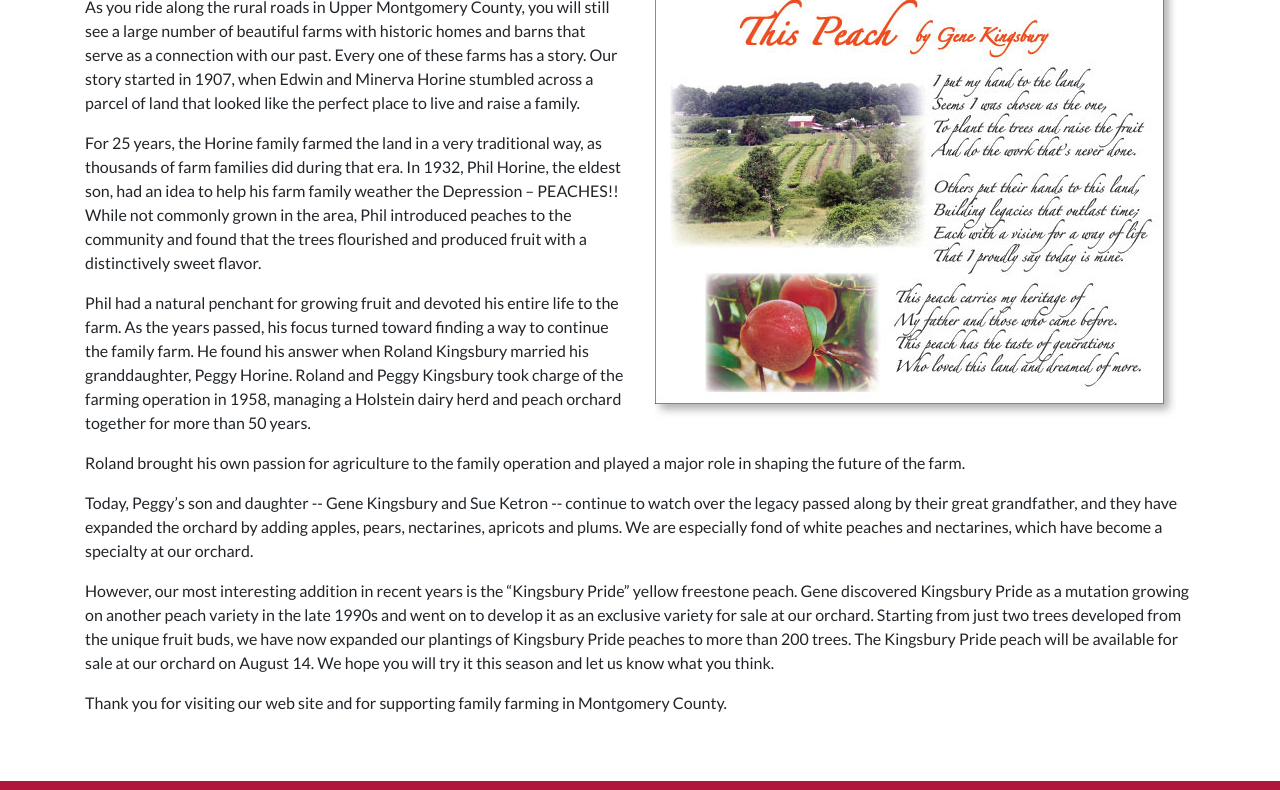
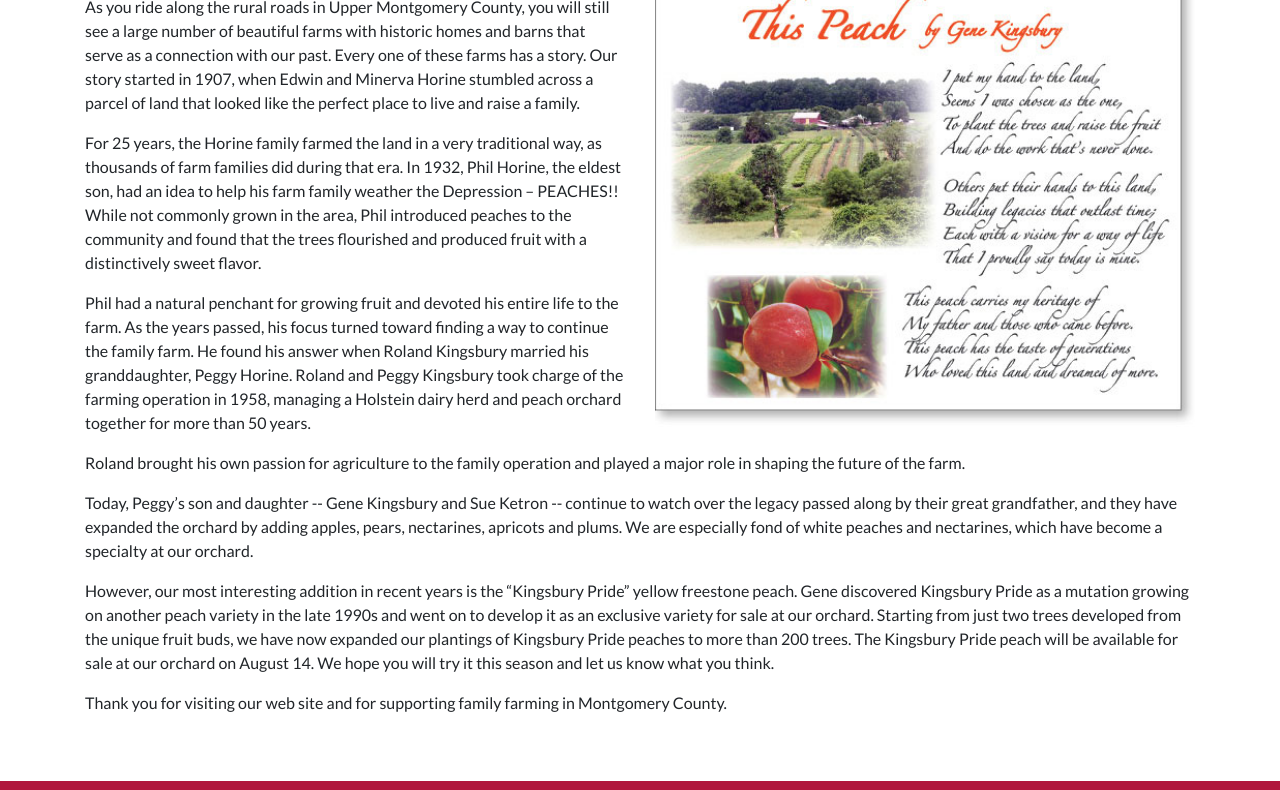
Before and after one commit to ferispeakscode/nucamp-kingsburys, a website: page story.html in a window 1280 px wide. Shown: the part 223-1013 px from the top of the page. Drawn offline with nearby package versions, Linux system fonts and the light colour scheme; files whose address does not match are found by name; a web font is replaced by a local one.

Commit message:
Adjusted columns for story page

```diff
--- a/story.html
+++ b/story.html
@@ -96,8 +96,8 @@
                     50 years.
                 </p>
             </div>
-            <div class="col my-auto">
-                <img src="img/kingsbury-peach.jpg" alt='Kingsbury Peach Poem, "This Peach"' />
+            <div class="col-12 col-lg-6 my-auto">
+                <img class="w-100" src="img/kingsbury-peach.jpg" alt='Kingsbury Peach Poem, "This Peach"' />
             </div>
         </div>
         <div class="row row-pad-bottom">
```
